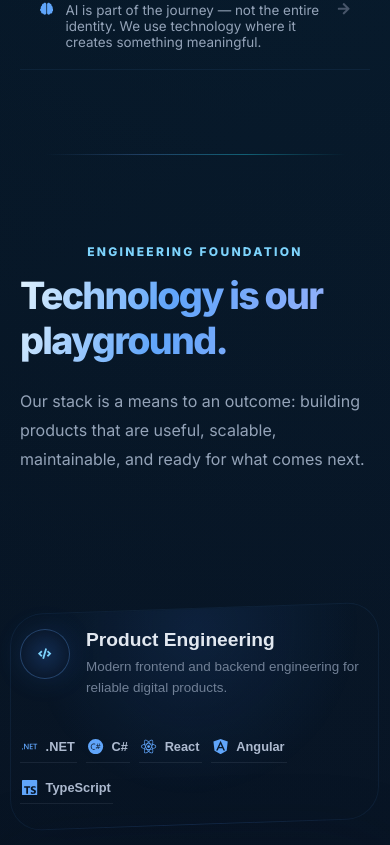
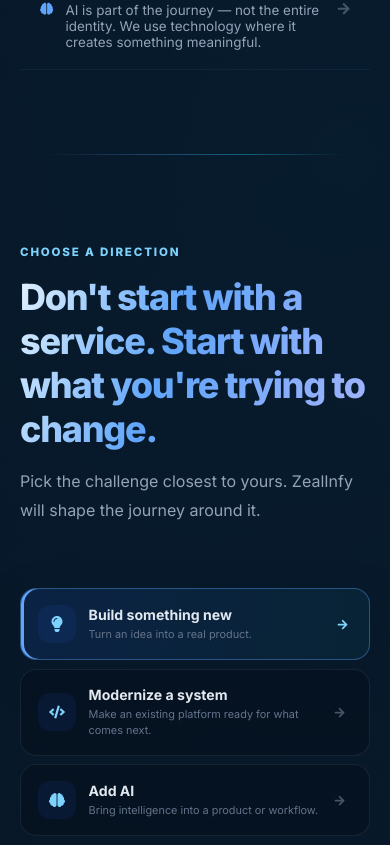
Before and after one commit to rajeshreddyrrr/ZealInfy-Website, a React (Create React App) app: page / in a window 390 px wide. Shown: the part 3198-4043 px from the top of the page. Built offline with nearby package versions, Linux system fonts and the light colour scheme.

Commit message:
feat: make website experience stateful and interactive

```diff
--- a/src/App.tsx
+++ b/src/App.tsx
@@ -7,36 +7,32 @@ import Skills from './components/Skills';
 import Services from './components/Services';
 import Contact from './components/Contact';
 import Footer from './components/Footer';
+import BuildPath, { ExperienceMode } from './components/BuildPath';
 import ParticlesBackground from './components/ParticlesBackground';
 
-const sectionIds = ['hero', 'about', 'skills', 'services', 'contact'];
+const sectionIds = ['hero', 'about', 'build-path', 'skills', 'services', 'contact'];
 
 const App: React.FC = () => {
-  const [scrolled, setScrolled] = useState<boolean>(false);
-  const [currentSection, setCurrentSection] = useState<string>('hero');
+  const [scrolled, setScrolled] = useState(false);
+  const [currentSection, setCurrentSection] = useState('hero');
+  const [experienceMode, setExperienceMode] = useState<ExperienceMode>('idea');
 
   useEffect(() => {
     let frame = 0;
-
     const handleScroll = (): void => {
       if (frame) return;
-
       frame = window.requestAnimationFrame(() => {
         const scrollY = window.scrollY;
         const maxScroll = document.documentElement.scrollHeight - window.innerHeight;
         const progress = maxScroll > 0 ? scrollY / maxScroll : 0;
-
         setScrolled(scrollY > 50);
         document.documentElement.style.setProperty('--scroll-y', `${scrollY}px`);
         document.documentElement.style.setProperty('--scroll-progress', progress.toFixed(3));
-
         frame = 0;
       });
     };
-
     handleScroll();
     window.addEventListener('scroll', handleScroll, { passive: true });
-
     return () => {
       window.removeEventListener('scroll', handleScroll);
       if (frame) window.cancelAnimationFrame(frame);
@@ -45,56 +41,45 @@ const App: React.FC = () => {
 
   useEffect(() => {
     const handlePointerMove = (event: PointerEvent): void => {
-      const x = event.clientX / window.innerWidth;
-      const y = event.clientY / window.innerHeight;
-      document.documentElement.style.setProperty('--pointer-x', x.toFixed(3));
-      document.documentElement.style.setProperty('--pointer-y', y.toFixed(3));
+      document.documentElement.style.setProperty('--pointer-x', (event.clientX / window.innerWidth).toFixed(3));
+      document.documentElement.style.setProperty('--pointer-y', (event.clientY / window.innerHeight).toFixed(3));
     };
-
     window.addEventListener('pointermove', handlePointerMove, { passive: true });
     return () => window.removeEventListener('pointermove', handlePointerMove);
   }, []);
 
   useEffect(() => {
-    const revealObserver = new IntersectionObserver(
-      (entries) => {
+    const revealObserver = new IntersectionObserver((entries) => {
       entries.forEach((entry) => {
         if (entry.isIntersecting) entry.target.classList.add('is-visible');
       });
-      },
-      { rootMargin: '0px 0px -12% 0px', threshold: 0.12 }
-    );
-
+    }, { rootMargin: '0px 0px -12% 0px', threshold: 0.12 });
     document.querySelectorAll('.section').forEach((section) => revealObserver.observe(section));
-
     return () => revealObserver.disconnect();
   }, []);
 
   useEffect(() => {
-    const sectionObserver = new IntersectionObserver(
-      (entries) => {
+    const sectionObserver = new IntersectionObserver((entries) => {
       const visible = entries
         .filter((entry) => entry.isIntersecting)
         .sort((a, b) => b.intersectionRatio - a.intersectionRatio)[0];
-
       if (visible) setCurrentSection(visible.target.id);
-      },
-      {
-        rootMargin: '-35% 0px -55% 0px',
-        threshold: [0.15, 0.35, 0.6]
-      }
-    );
+    }, { rootMargin: '-35% 0px -55% 0px', threshold: [0.15, 0.35, 0.6] });
 
     sectionIds.forEach((id) => {
       const section = document.getElementById(id);
       if (section) sectionObserver.observe(section);
     });
-
     return () => sectionObserver.disconnect();
   }, []);
 
+  const changeMode = (mode: ExperienceMode): void => {
+    setExperienceMode(mode);
+    document.documentElement.style.setProperty('--experience-shift', mode === 'idea' ? '0deg' : mode === 'engineering' ? '42deg' : mode === 'intelligence' ? '84deg' : mode === 'cloud' ? '126deg' : mode === 'automation' ? '168deg' : '210deg');
+  };
+
   return (
-    <div className="App" data-current-section={currentSection}>
+    <div className="App" data-current-section={currentSection} data-experience-mode={experienceMode}>
       <div className="ambient-background" aria-hidden="true">
         <div className="ambient-orb ambient-orb-one" />
         <div className="ambient-orb ambient-orb-two" />
@@ -106,11 +91,12 @@ const App: React.FC = () => {
 
       <ParticlesBackground />
       <Navbar scrolled={scrolled} currentSection={currentSection} />
-      <Hero />
+      <Hero mode={experienceMode} onModeChange={changeMode} />
       <About />
-      <Skills />
-      <Services />
-      <Contact />
+      <BuildPath mode={experienceMode} onModeChange={changeMode} />
+      <Skills mode={experienceMode} onModeChange={changeMode} />
+      <Services mode={experienceMode} onModeChange={changeMode} />
+      <Contact mode={experienceMode} />
       <Footer />
     </div>
   );
```
Lines whose indentation alone changed are shown as unchanged.
